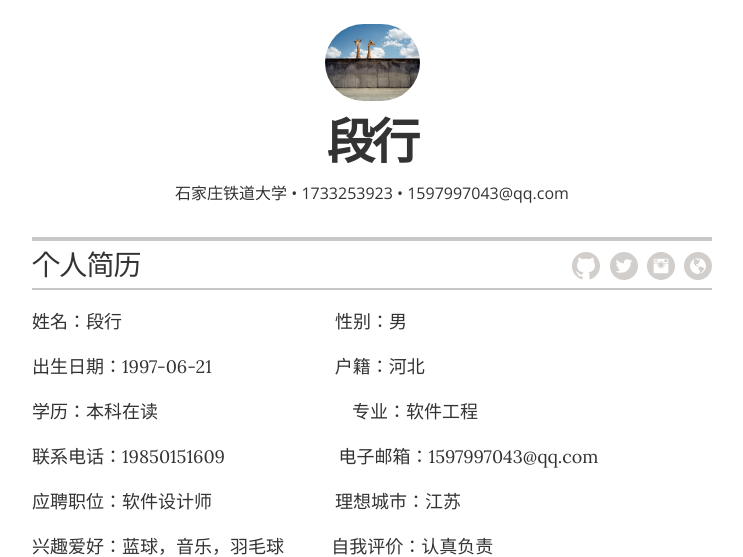
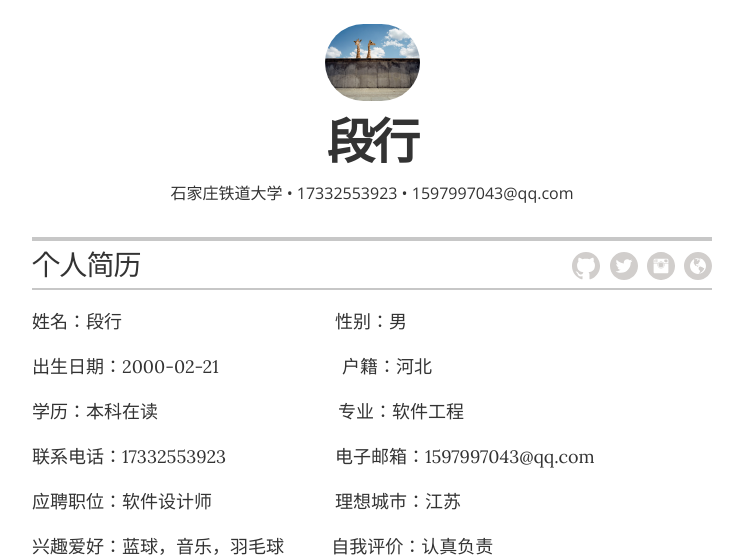
Before and after one commit to Sunand156/Sunand156.github.io, a Jekyll site: the page built from index.html, in a window 1280 px wide and 900 px high. Shown: the top 557 px of the window, without its empty margins (268-1011 px from the left). Built offline with Jekyll 4.4.1, drawn with Linux system fonts in a browser that asks for light colours.

Commit message:
Update _config.yml

```diff
--- a/_config.yml
+++ b/_config.yml
@@ -20,13 +20,13 @@ resume_contact_email:           "1597997043@qq.com"
 resume_contact_telephone:       "1733253923"
 resume_contact_address:         "石家庄铁道大学"
 
-resume_header_contact_info:     "石家庄铁道大学 • 1733253923 • 1597997043@qq.com"
+resume_header_contact_info:     "石家庄铁道大学 • 17332553923 • 1597997043@qq.com"
 display_header_contact_info:    "true"
 
 resume_header_intro: "<p>姓名：段行 &nbsp;&nbsp;&nbsp;&nbsp;&nbsp;&nbsp;&nbsp;&nbsp;&nbsp;&nbsp;&nbsp;&nbsp;&nbsp;&nbsp;&nbsp;&nbsp;&nbsp;&nbsp;&nbsp;&nbsp;&nbsp;&nbsp;&nbsp;&nbsp;&nbsp;&nbsp;&nbsp;&nbsp;&nbsp;&nbsp;&nbsp;&nbsp;&nbsp;&nbsp;&nbsp;&nbsp;&nbsp;&nbsp;&nbsp;&nbsp;&nbsp;&nbsp;&nbsp; 性别：男</p>
-<p>出生日期：1997-06-21 &nbsp;&nbsp;&nbsp;&nbsp;&nbsp;&nbsp;&nbsp;&nbsp;&nbsp;&nbsp;&nbsp;&nbsp;&nbsp;&nbsp;&nbsp;&nbsp;&nbsp;&nbsp;&nbsp;&nbsp;&nbsp;&nbsp;&nbsp;&nbsp; 户籍：河北</p>
-<p>学历：本科在读 &nbsp;&nbsp;&nbsp;&nbsp;&nbsp;&nbsp;&nbsp;&nbsp;&nbsp;&nbsp;&nbsp;&nbsp;&nbsp;&nbsp;&nbsp;&nbsp;&nbsp;&nbsp;&nbsp;&nbsp;&nbsp;&nbsp;&nbsp;&nbsp;&nbsp;&nbsp;&nbsp;&nbsp;&nbsp;&nbsp;&nbsp;&nbsp;&nbsp;&nbsp;&nbsp;&nbsp;&nbsp;&nbsp;&nbsp; 专业：软件工程</p>
-<p>联系电话：19850151609 &nbsp;&nbsp;&nbsp;&nbsp;&nbsp;&nbsp;&nbsp;&nbsp;&nbsp;&nbsp;&nbsp;&nbsp;&nbsp;&nbsp;&nbsp;&nbsp;&nbsp;&nbsp;&nbsp;&nbsp;&nbsp;&nbsp; 电子邮箱：1597997043@qq.com</p>
+<p>出生日期：2000-02-21 &nbsp;&nbsp;&nbsp;&nbsp;&nbsp;&nbsp;&nbsp;&nbsp;&nbsp;&nbsp;&nbsp;&nbsp;&nbsp;&nbsp;&nbsp;&nbsp;&nbsp;&nbsp;&nbsp;&nbsp;&nbsp;&nbsp;&nbsp;&nbsp; 户籍：河北</p>
+<p>学历：本科在读 &nbsp;&nbsp;&nbsp;&nbsp;&nbsp;&nbsp;&nbsp;&nbsp;&nbsp;&nbsp;&nbsp;&nbsp;&nbsp;&nbsp;&nbsp;&nbsp;&nbsp;&nbsp;&nbsp;&nbsp;&nbsp;&nbsp;&nbsp;&nbsp;&nbsp;&nbsp;&nbsp;&nbsp;&nbsp;&nbsp;&nbsp;&nbsp;&nbsp;&nbsp;&nbsp;&nbsp; 专业：软件工程</p>
+<p>联系电话：17332553923 &nbsp;&nbsp;&nbsp;&nbsp;&nbsp;&nbsp;&nbsp;&nbsp;&nbsp;&nbsp;&nbsp;&nbsp;&nbsp;&nbsp;&nbsp;&nbsp;&nbsp;&nbsp;&nbsp;&nbsp;&nbsp; 电子邮箱：1597997043@qq.com</p>
 <p>应聘职位：软件设计师 &nbsp;&nbsp;&nbsp;&nbsp;&nbsp;&nbsp;&nbsp;&nbsp;&nbsp;&nbsp;&nbsp;&nbsp;&nbsp;&nbsp;&nbsp;&nbsp;&nbsp;&nbsp;&nbsp;&nbsp;&nbsp;&nbsp;&nbsp;&nbsp;&nbsp;理想城市：江苏 </p>
 <p>兴趣爱好：蓝球，音乐，羽毛球 &nbsp;&nbsp;&nbsp;&nbsp; &nbsp;&nbsp;&nbsp;&nbsp;自我评价：认真负责</p>
 <p>自我总结：本科生，今年大四，参加过相关软件大赛，包括创新创业、大学生软件设计大赛，并在大三考取了中级软件设计师，学习成绩还不错，获得过几次三好学生、优秀团员等称号，个人对于JAVA项目、C#项目和Android项目是非常感兴趣的。</p>"
```
